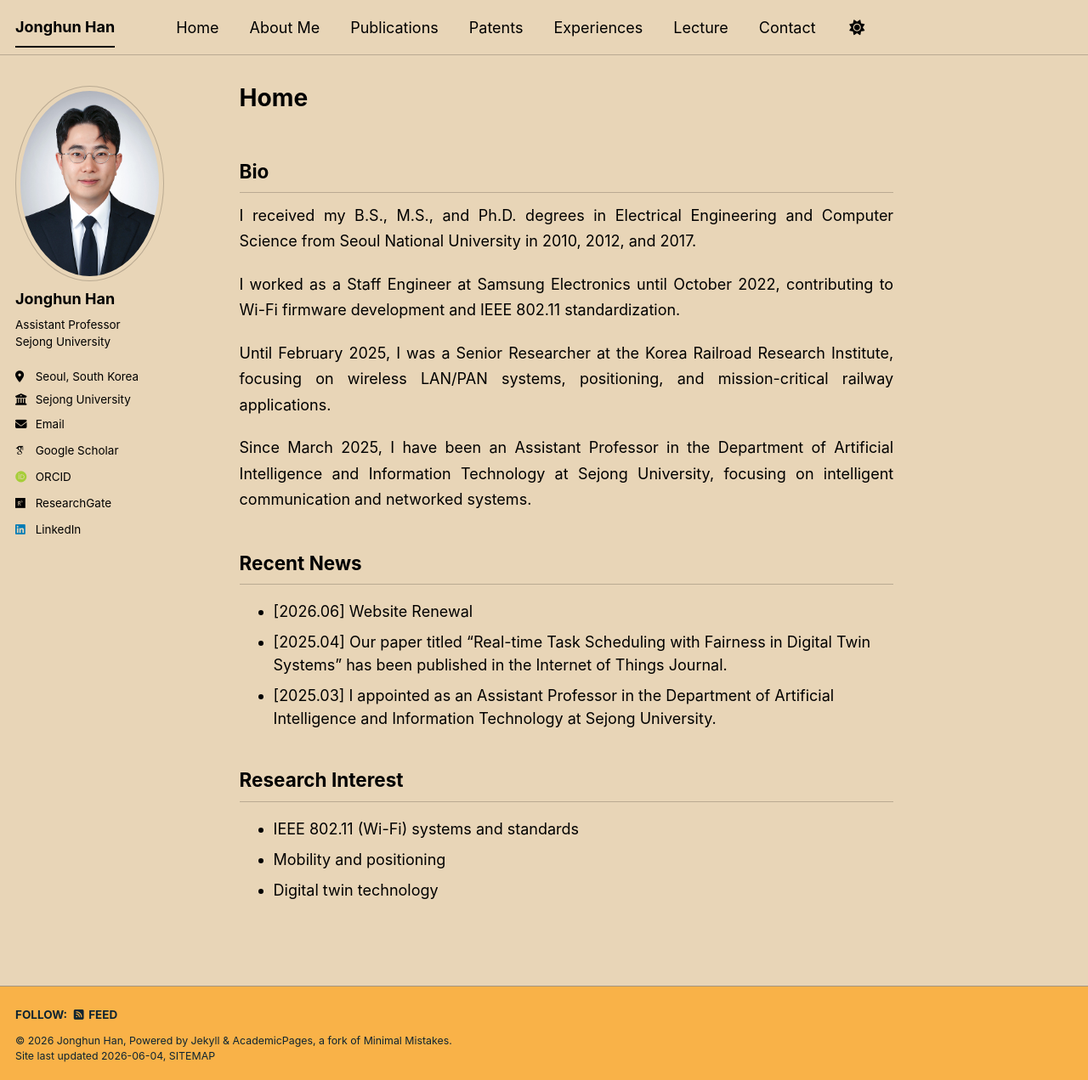
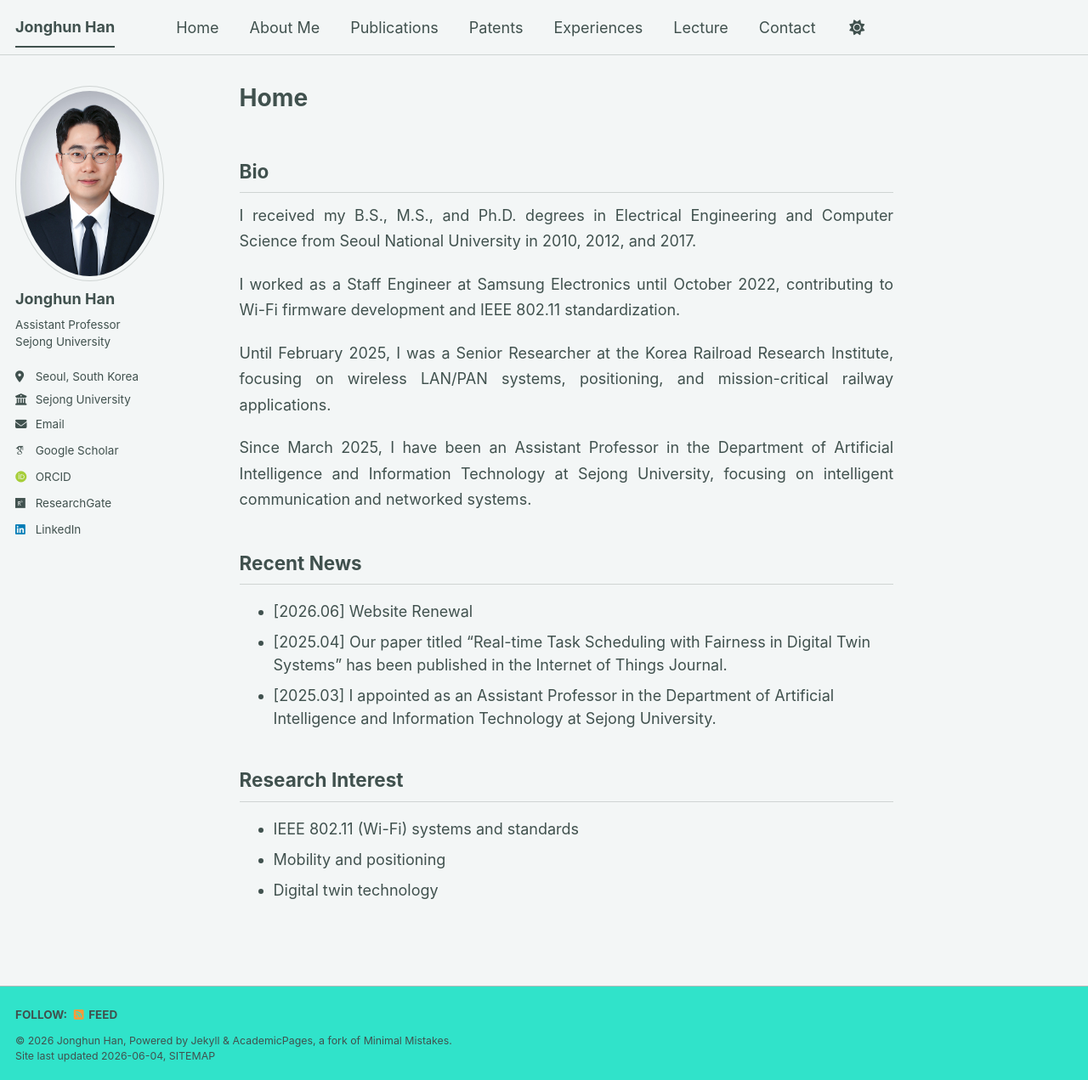
Before and after one commit to icnsl/icnsl.github.io, a Jekyll site: the page built from _pages/about.md, in a window 1280 px wide and 1271 px high. Shown: the whole window at 85% size. Built offline with Jekyll 4.4.1, drawn with Linux system fonts in a browser that asks for light colours; some web fonts are replaced; a script bundle is joined from its source files by our own code; library files that are not in the unit come from our copies.

Commit message:
Update _config.yml

```diff
--- a/_config.yml
+++ b/_config.yml
@@ -8,7 +8,7 @@
 
 # Basic Site Settings
 locale                   : "en-US"
-site_theme               : "sunrise" # The available themes options are "default", "air", "sunrise", "mint", "dirt" and "contrast"
+site_theme               : "mint" # The available themes options are "default", "air", "sunrise", "mint", "dirt" and "contrast"
 title                    : "Jonghun Han" #"Intelligent Communications and Networked Systems Laboratory"
 title_separator          : "-"
 name                     : &name "Jonghun Han"
@@ -28,7 +28,7 @@ author:
   pronouns         : # example: "she/her"
   bio              : >-
     Assistant Professor<br>
-    Sejong University<br>
+    Sejong University
   location         : "Seoul, South Korea"
   employer         : "Sejong University"
   uri              : # URL
```
